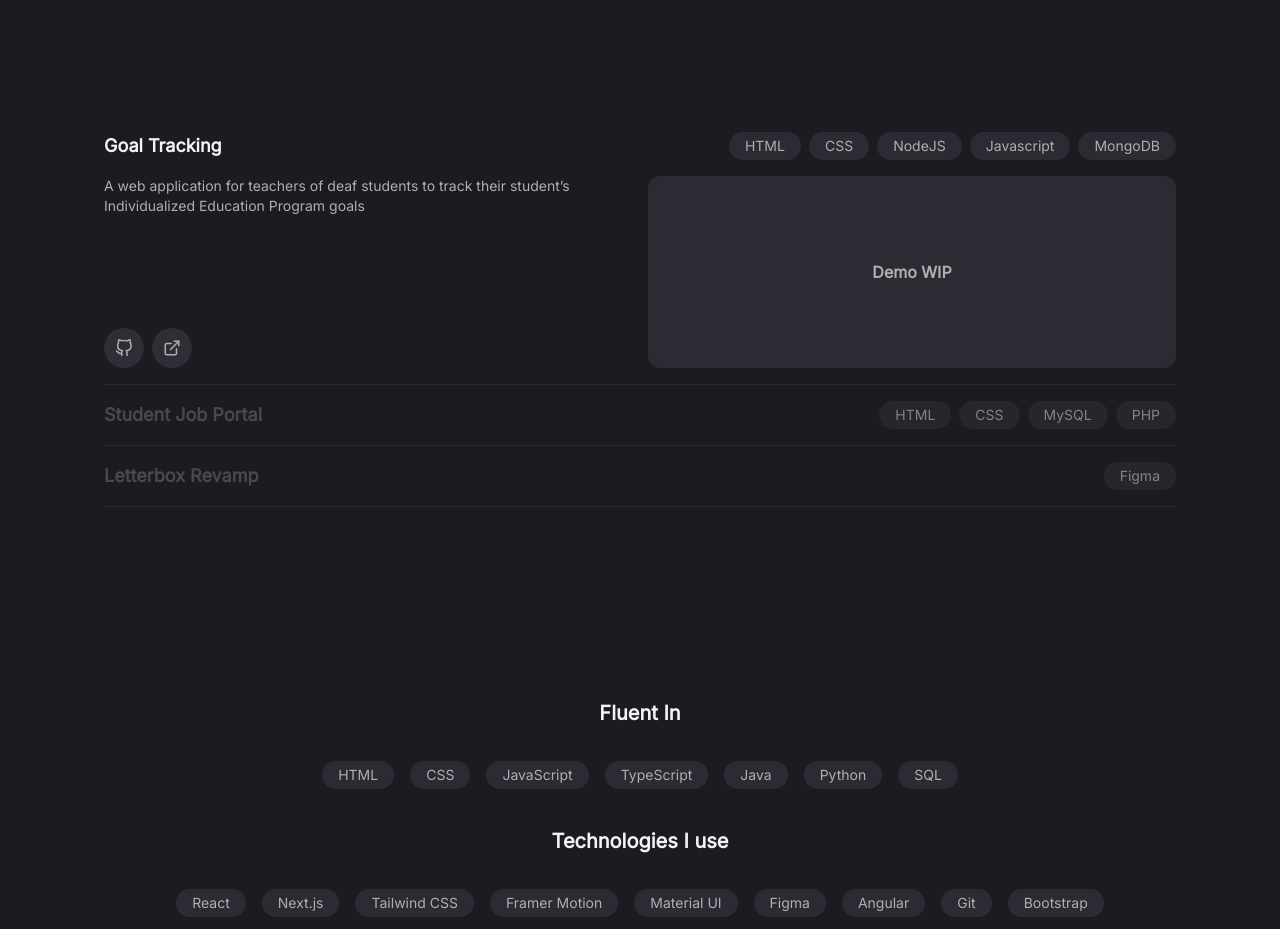
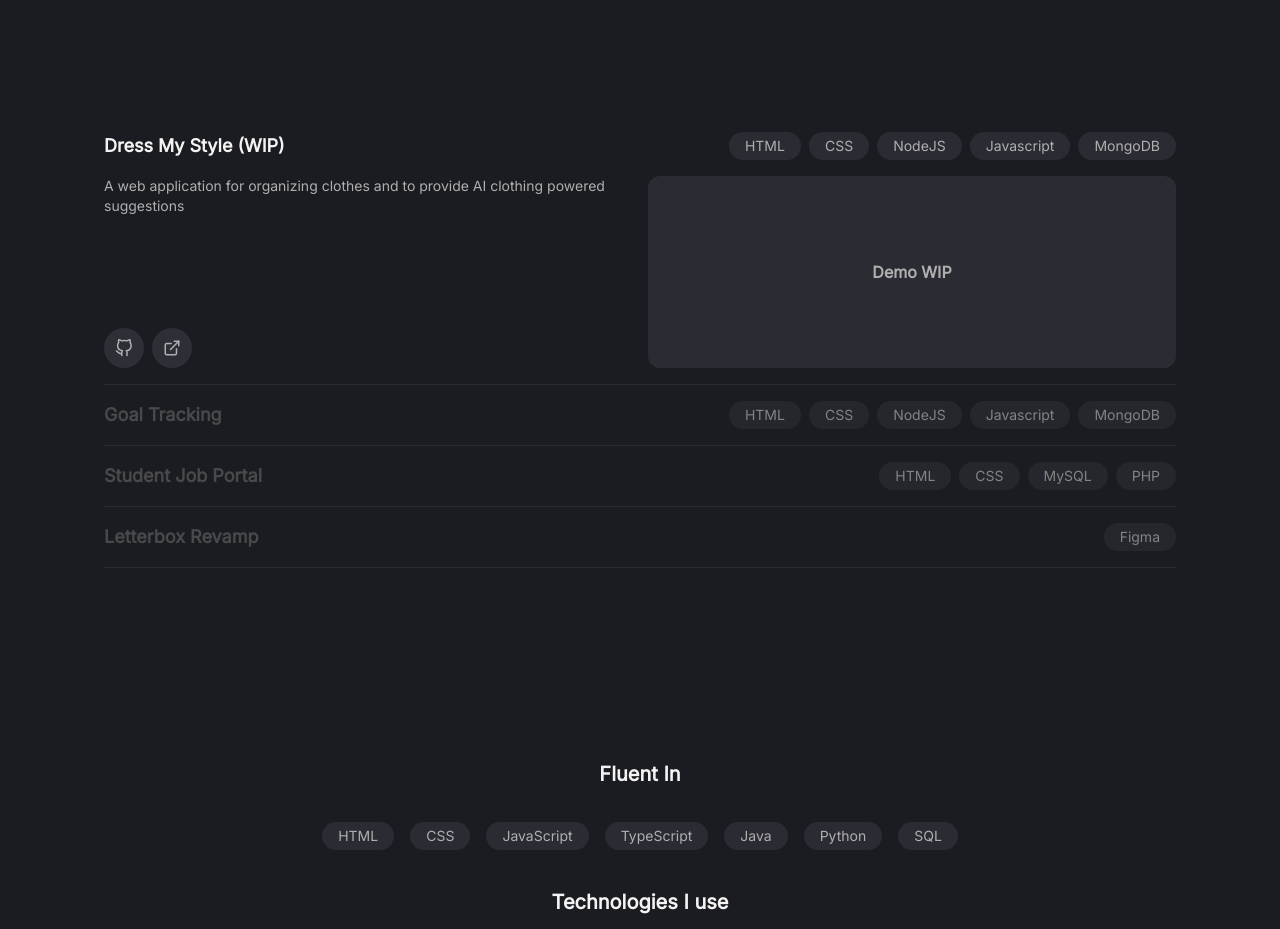
Before and after one commit to conley-tjahjono/my-portfolio, a Next.js app: page / in a window 1280 px wide. Shown: the part 780-1709 px from the top of the page. Built offline with nearby package versions, Linux system fonts and the light colour scheme.

Commit message:
Updating Project

```diff
--- a/src/components/Projects.tsx
+++ b/src/components/Projects.tsx
@@ -4,6 +4,13 @@ import { motion, AnimatePresence } from 'framer-motion';
 import { ExternalLink, GitHub } from 'react-feather';
 
 const projects = [
+  {
+    title: 'Dress My Style (WIP)',
+    description: 'A web application for organizing clothes and to provide AI clothing powered suggestions',
+    tags: ['HTML', 'CSS', 'NodeJS', 'Javascript', 'MongoDB'],
+    url: 'https://github.com/conley-tjahjono/dress-my-style',
+    productionUrl: 'https://dress-my-style.vercel.app/'
+  },
   {
     title: 'Goal Tracking',
     description: 'A web application for teachers of deaf students to track their student’s Individualized Education Program goals',
@@ -18,11 +25,6 @@ const projects = [
     url: '',
     productionUrl: ''
   },
-  // {
-  //   title: 'Dress My Style',
-  //   description: 'Lorem ipsum dolor sit amet, consectetur adipiscing elit, sed do eiusmod tempor incididunt ut labore et dolore magna aliqua.',
-  //   tags: ['Figma', 'React', 'Tailwind CSS'],
-  // },
   {
     title: 'Letterbox Revamp',
     description: 'Redesigned the user experience and modernized the UI for a film review platform, focusing on accessibility, responsive design, and improved visual hierarchy.',
```
